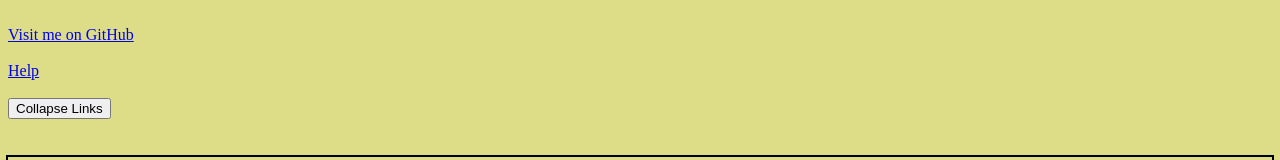
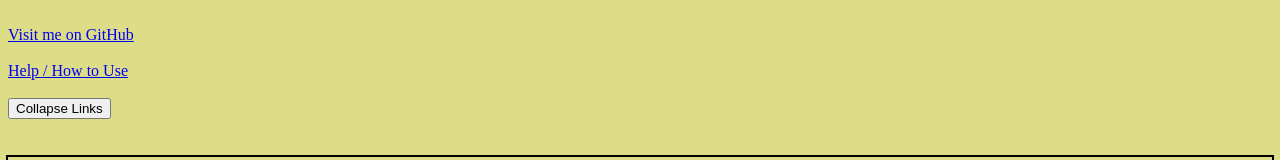
Before and after one commit to T0mstone/randomwords_v3, a plain HTML site: page index.html in a window 1280 px wide. Shown: the top 160 px of the page. Drawn offline with Linux system fonts and the light colour scheme.

Commit message:
renamed help link

```diff
--- a/index.html
+++ b/index.html
@@ -86,7 +86,7 @@
         <br />
         <a href="https://github.com/T0mstone/randomwords_v3">Visit me on GitHub</a>
         <br /><br />
-        <a href="help.html">Help</a>
+        <a href="help.html">Help / How to Use</a>
         <br /><br />
         <button onclick="ui.hide_links();">Collapse Links</button>
         <br /><br />
```
